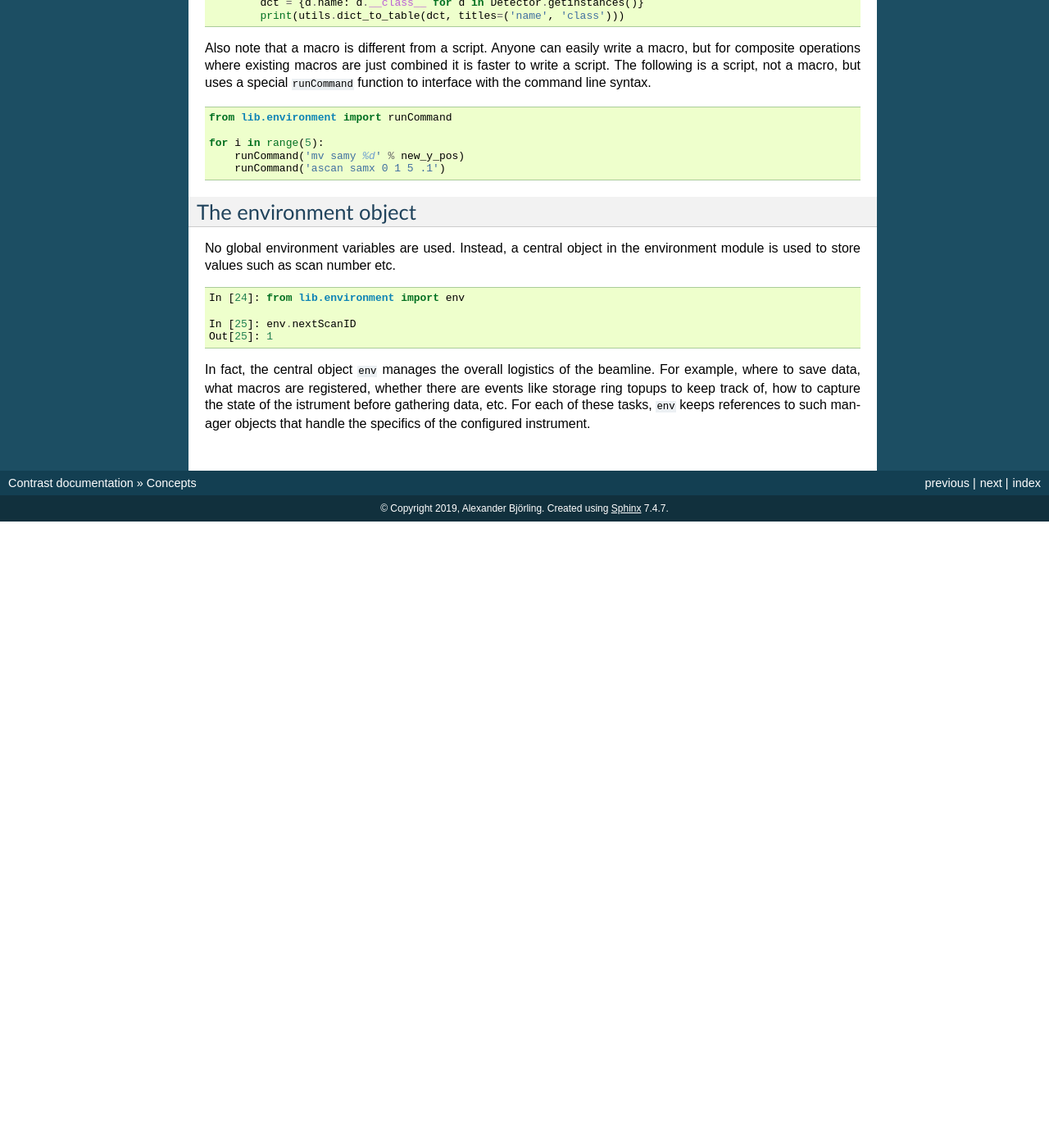
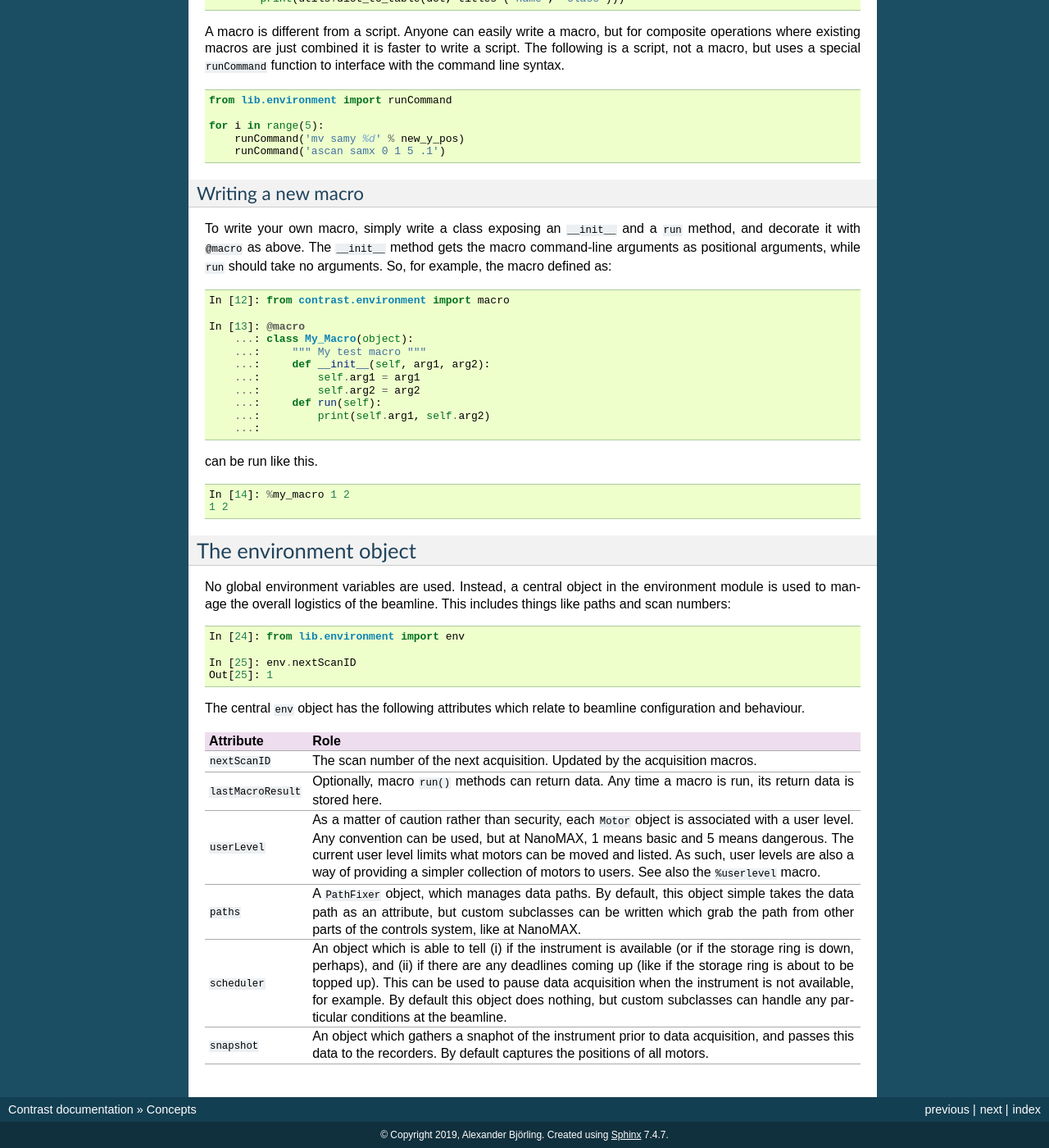
Before and after one commit to maxiv-science/contrast, a Sphinx documentation site: the page built from docs/source/concepts.rst, in a window 1280 px wide and 1400 px high, scrolled down 3189 px. Shown: the whole window at 82% size. Built offline with Sphinx 7.4.7, drawn with Linux system fonts in a browser that asks for light colours; before the commit the page ends 3825 px from its top, so only the background shows below that; some of the changed text lies outside the part shown.

Commit message:
Added env info and macro instructions

```diff
--- a/docs/source/concepts.rst
+++ b/docs/source/concepts.rst
@@ -128,7 +128,7 @@ In this framework, macros are created by writing a class with certain properties
 
     Do <macro-name>? (without <>) for more information.
 
-Note how macros aren't stored in a special library. They are written throughout the library wherever they make sense. For example, in ``Detector.py`` where the detector base classes are defined, the ``lsdet`` macro is defined as follows.
+Macros aren't stored in a special library. They are written throughout the library wherever they make sense. For example, in ``Detector.py`` where the detector base classes are defined, the ``lsdet`` macro is defined as follows.
 
 ::
 
@@ -138,7 +138,7 @@ Note how macros aren't stored in a special library. They are written throughout
             dct = {d.name: d.__class__ for d in Detector.getinstances()}
             print(utils.dict_to_table(dct, titles=('name', 'class')))
 
-Also note that a macro is different from a script. Anyone can easily write a macro, but for composite operations where existing macros are just combined it is faster to write a script. The following is a script, not a macro, but uses a special ``runCommand`` function to interface with the command line syntax. ::
+A macro is different from a script. Anyone can easily write a macro, but for composite operations where existing macros are just combined it is faster to write a script. The following is a script, not a macro, but uses a special ``runCommand`` function to interface with the command line syntax. ::
 
     from lib.environment import runCommand
 
@@ -146,14 +146,48 @@ Also note that a macro is different from a script. Anyone can easily write a mac
         runCommand('mv samy %d' % new_y_pos)
         runCommand('ascan samx 0 1 5 .1')
 
+Writing a new macro
+~~~~~~~~~~~~~~~~~~~
+
+To write your own macro, simply write a class exposing an ``__init__`` and a ``run`` method, and decorate it with ``@macro`` as above. The ``__init__`` method gets the macro command-line arguments as positional arguments, while ``run`` should take no arguments. So, for example, the macro defined as::
+
+    In [12]: from contrast.environment import macro
+
+    In [13]: @macro
+        ...: class My_Macro(object):
+        ...:     """ My test macro """
+        ...:     def __init__(self, arg1, arg2):
+        ...:         self.arg1 = arg1
+        ...:         self.arg2 = arg2
+        ...:     def run(self):
+        ...:         print(self.arg1, self.arg2)
+        ...:
+
+can be run like this. ::
+
+    In [14]: %my_macro 1 2
+    1 2
+
+
 The environment object
 ----------------------
 
-No global environment variables are used. Instead, a central object in the environment module is used to store values such as scan number etc. ::
+No global environment variables are used. Instead, a central object in the environment module is used to manage the overall logistics of the beamline. This includes things like paths and scan numbers::
 
     In [24]: from lib.environment import env
 
     In [25]: env.nextScanID
     Out[25]: 1
 
-In fact, the central object ``env`` manages the overall logistics of the beamline. For example, where to save data, what macros are registered, whether there are events like storage ring topups to keep track of, how to capture the state of the istrument before gathering data, etc. For each of these tasks, ``env`` keeps references to such manager objects that handle the specifics of the configured instrument.
+The central ``env`` object has the following attributes which relate to beamline configuration and behaviour.
+
+=====================   ======
+Attribute               Role
+=====================   ======
+``nextScanID``          The scan number of the next acquisition. Updated by the acquisition macros.
+``lastMacroResult``     Optionally, macro ``run()`` methods can return data. Any time a macro is run, its return data is stored here.
+``userLevel``           As a matter of caution rather than security, each ``Motor`` object is associated with a user level. Any convention can be used, but at NanoMAX, 1 means basic and 5 means dangerous. The current user level limits what motors can be moved and listed. As such, user levels are also a way of providing a simpler collection of motors to users. See also the ``%userlevel`` macro.
+``paths``               A ``PathFixer`` object, which manages data paths. By default, this object simple takes the data path as an attribute, but custom subclasses can be written which grab the path from other parts of the controls system, like at NanoMAX.
+``scheduler``           An object which is able to tell (i) if the instrument is available (or if the storage ring is down, perhaps), and (ii) if there are any deadlines coming up (like if the storage ring is about to be topped up). This can be used to pause data acquisition when the instrument is not available, for example. By default this object does nothing, but custom subclasses can handle any particular conditions at the beamline.
+``snapshot``            An object which gathers a snaphot of the instrument prior to data acquisition, and passes this data to the recorders. By default captures the positions of all motors.
+=====================   ======
```
